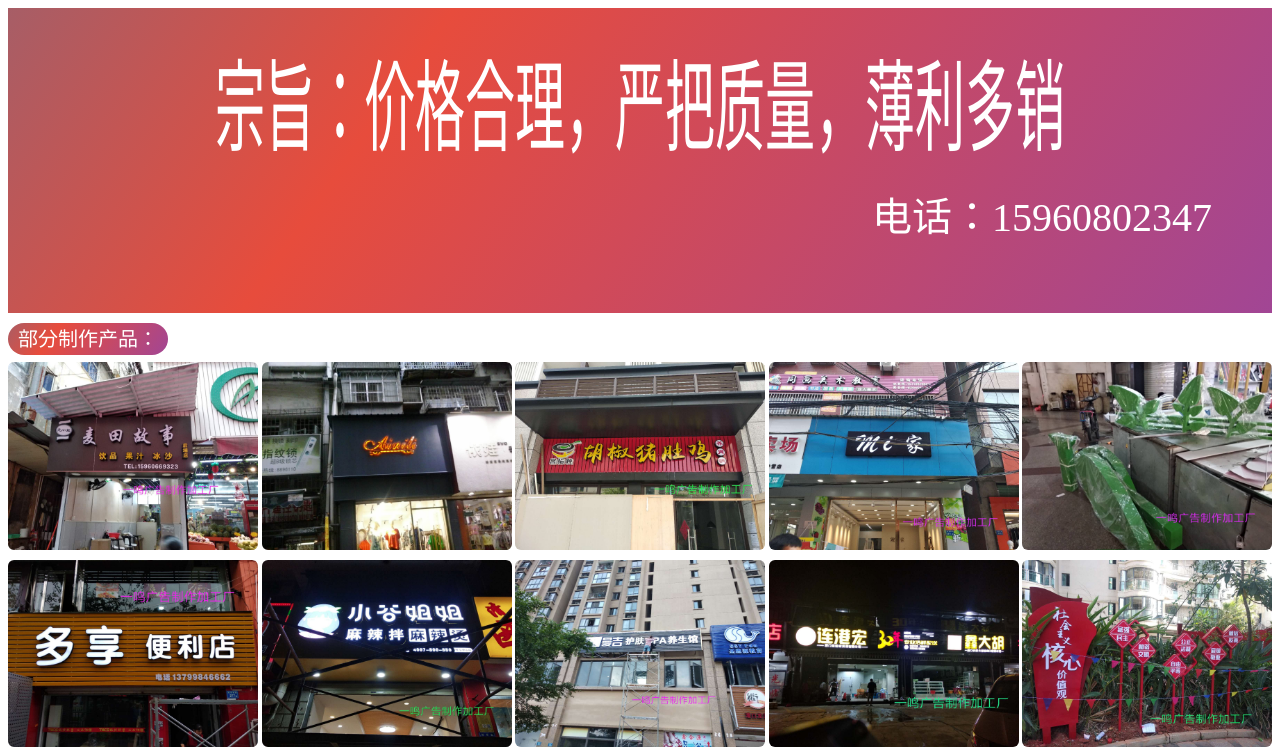
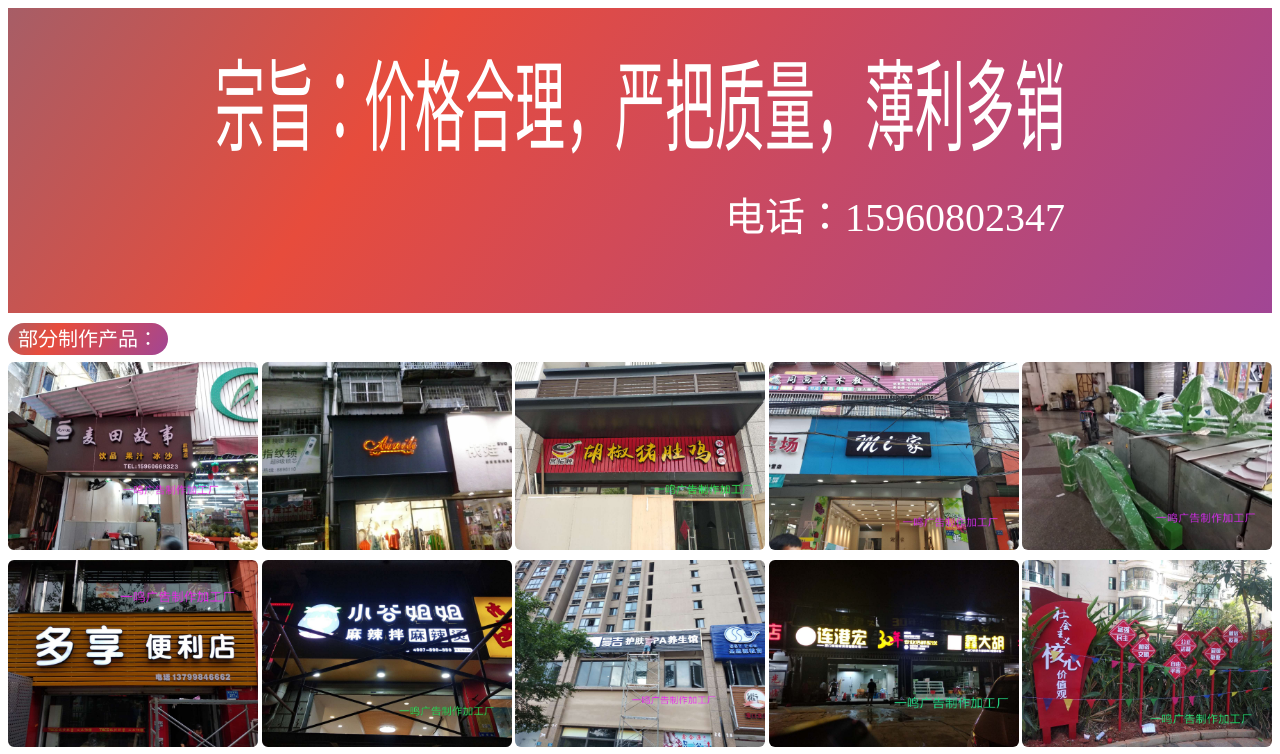
Before and after one commit to venreds/yiming, a plain HTML site: page index.html in a window 1280 px wide. Shown: the top 754 px of the page. Drawn offline with Linux system fonts and the light colour scheme.

Commit message:
Update index.html

```diff
--- a/index.html
+++ b/index.html
@@ -12,6 +12,8 @@
 				animation:bganimation 15s infinite;
 				margin-bottom: 10px;
 				padding-top: 5px;
+				vertical-align:middle;
+				text-align: center;
 			}
 
 			@keyframes bganimation {
@@ -39,7 +41,6 @@
 			#title3 {
 				color: white;
 				text-align: right;
-				margin-right: 60px;
 				font-size: 40px;
 			}
 
@@ -152,12 +153,17 @@
 				background-size:400%;
 				animation:bganimation 15s infinite;
 			}
+			#hezi{
+				display: inline-block;
+			}
 		</style>
 	</head>
 	<body>
 		<div id="divtitle">
-			<p id="title2">宗旨：价格合理，严把质量，薄利多销</p>
-			<p id="title3">电话：15960802347</p>
+			<div id="hezi">
+				<p id="title2">宗旨：价格合理，严把质量，薄利多销</p>
+				<p id="title3">电话：15960802347</p>
+			</div>
 		</div>
 		<span class="bf">部分制作产品：</span>
 		<div class="center">
```
